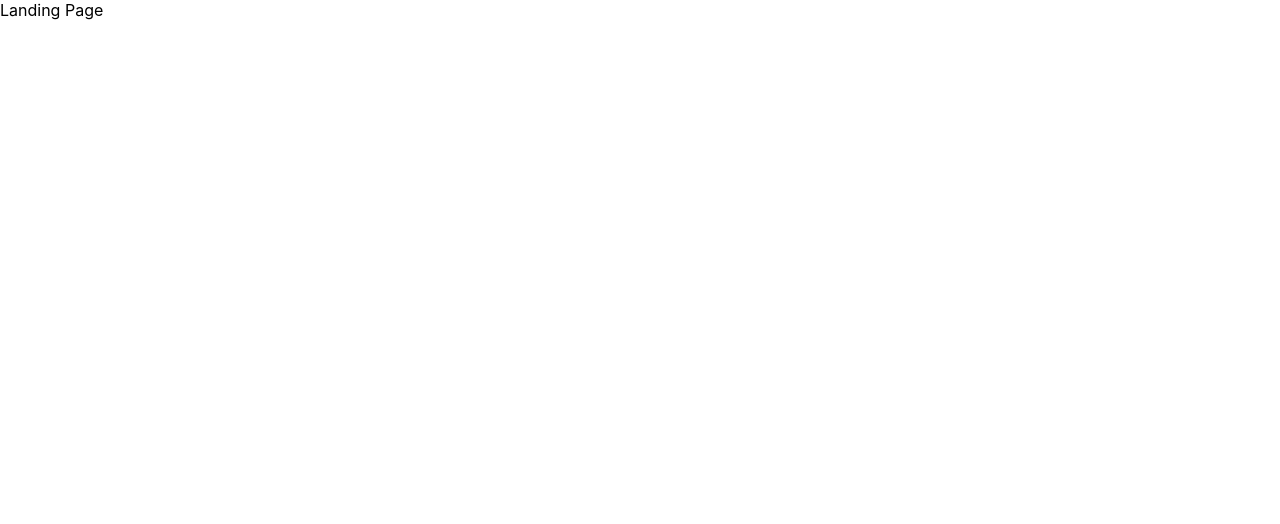
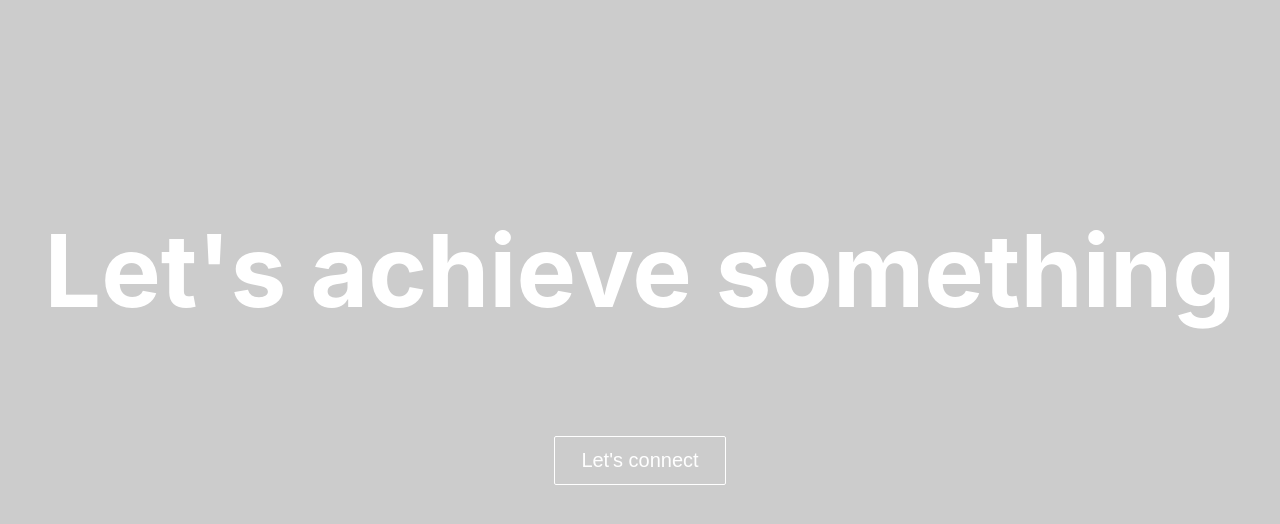
Before and after one commit to michaelshaleen/K-E-Personal, a React (Create React App) app: page / in a window 1280 px wide. Shown: the top 524 px of the page. Built offline with nearby package versions, Linux system fonts and the light colour scheme.

Commit message:
setting up more components

```diff
--- a/src/Components/App/App.js
+++ b/src/Components/App/App.js
@@ -5,6 +5,7 @@ import './App.css';
 import Landing from '../LandingPage/Landing';
 import Contact from '../Contact/Contact';
 import Education from '../Education/Education';
+import Bio from '../Bio/Bio';
 
 
 
@@ -16,6 +17,9 @@ function App() {
       <Route path="/" exact component={Landing} />
       <Route path="/contact" exact component={Contact} />
       <Route path="/education" exact component={Education} />
+      <Route path="/bio" exact component={Bio} />
+
+
 
 
 
--- /dev/null
+++ b/src/Components/Bio/Bio.jsx
@@ -0,0 +1,13 @@
+function Bio() {
+
+
+  return(<>
+  <div>Bio</div>
+
+
+
+  </>)
+}
+
+
+export default Bio;
--- /dev/null
+++ b/src/Components/Button/Button.css
@@ -0,0 +1,43 @@
+:root {
+  --primary: white;
+}
+
+.btn{
+  padding: 8px 20px;
+  border-radius: 2px;
+  outline: none;
+  border: none;
+  cursor: pointer;
+}
+
+.btn--primary{
+  background-color: var(--primary);
+  color: #242424;
+  border: 1px solid var(--primary);
+}
+
+.btn--outline{
+  background-color: transparent;
+  color: #fff;
+  padding: 8px 20px;
+  border: 1px solid var(--primary);
+  transition: all 0.3s ease-out;
+}
+
+.btn--medium {
+  padding: 8px 20px;
+  font-size: 20px;
+}
+
+.btn--large{
+  padding: 12px 26px;
+  font-size: 20px;
+}
+
+.btn--medium:hover,
+.btn--large:hover {
+  background-color: #fff;
+  color: #242424;
+  transition: all 0.3s ease-out;
+
+}
--- /dev/null
+++ b/src/Components/Button/Button.jsx
@@ -0,0 +1,34 @@
+import React from 'react';
+import './Button.css';
+import { Link } from 'react-router-dom';
+
+
+const STYLES = ['btn--primary', 'btn--outline'];
+const SIZES = ['btn--medium', 'btn--large'];
+
+export const Button = ({
+  children,
+  type,
+  onClick,
+  buttonStyle,
+  buttonSize
+}) =>{
+  const checkButtonStyle = STYLES.includes(buttonStyle)
+   ? buttonStyle : STYLES[0]
+
+   const checkButtonSize = SIZES.includes(buttonSize) ? buttonSize : SIZES[0]
+
+   return(
+     <Link to="/bio" className="btn_mobile">
+       <button className={`btn ${checkButtonStyle} ${checkButtonSize}`}
+       onClick={onClick}
+       type={type}
+       >
+         {children}
+       </button>
+     </Link>
+   )
+
+}
+
+export default Button;
--- a/src/Components/LandingPage/Landing.css
+++ b/src/Components/LandingPage/Landing.css
@@ -0,0 +1,71 @@
+video{
+  object-fit: cover;
+  width: 100%;
+  height: 100%;
+  position: fixed;
+  z-index: -1;
+}
+
+.hero-container {
+  /* background: url('../../../public/favicon.ico') center center/cover no-repeat; */
+  height: 100vh;
+  width: 100%;
+  display: flex;
+  flex-direction: column;
+  justify-content: center;
+  align-items: center;
+  box-shadow: inset 0 0 0 1000px rgba(0, 0, 0, 0.2);
+  object-fit: contain;
+}
+
+.hero-container > h1 {
+  color: white;
+  font-size: 100px;
+  margin-top: -100px;
+}
+
+.hero-container > p {
+  margin-top: 8px;
+  color: white;
+  font-size: 32px;
+  font-family: 'Trebuchet MS', 'Lucida Sans Unicode', 'Lucida Grande', 'Lucida Sans', Arial, sans-serif;
+}
+
+.hero-btns {
+  margin-top: 32px;
+}
+
+.hero-btns .btn {
+  margin: 6px;
+
+}
+
+.fa-play-circle {
+  margin-left: 4px;
+}
+
+@media screen and (max-width: 960px){
+  .hero-container > h1 {
+    font-size: 70px;
+    margin-top: -150px;
+  }
+
+}
+
+@media screen and (max-width: 768px){
+  .hero-container > h1 {
+    font-size: 50px;
+    margin-top: -100px;
+  }
+  .hero-container > p {
+    font-size: 30px;
+  }
+  .btn-mobile {
+    display: block;
+    text-decoration: none;
+  }
+
+  .btn{
+    width: 100%;
+  }
+}
--- a/src/Components/LandingPage/Landing.jsx
+++ b/src/Components/LandingPage/Landing.jsx
@@ -1,8 +1,23 @@
+import './Landing.css';
+import Button from '../Button/Button';
 function Landing() {
 
 
   return(<>
-  <div>Landing Page</div>
+
+  <div className="hero-container">
+      {/* <video src="/nature.mp4" autoPlay loop muted style={{width:"100%"}}/> */}
+      <h1>Let's achieve something</h1>
+      <div className="hero-btns">
+        <Button
+          className="btns"
+          buttonStyle="btn--outline"
+          buttonSize="btn--large"
+        >Let's connect
+         </Button>
+
+      </div>
+    </div>
 
 
   </>)
```
Also changed, not shown: src/Components/Bio/Bio.css (added).
